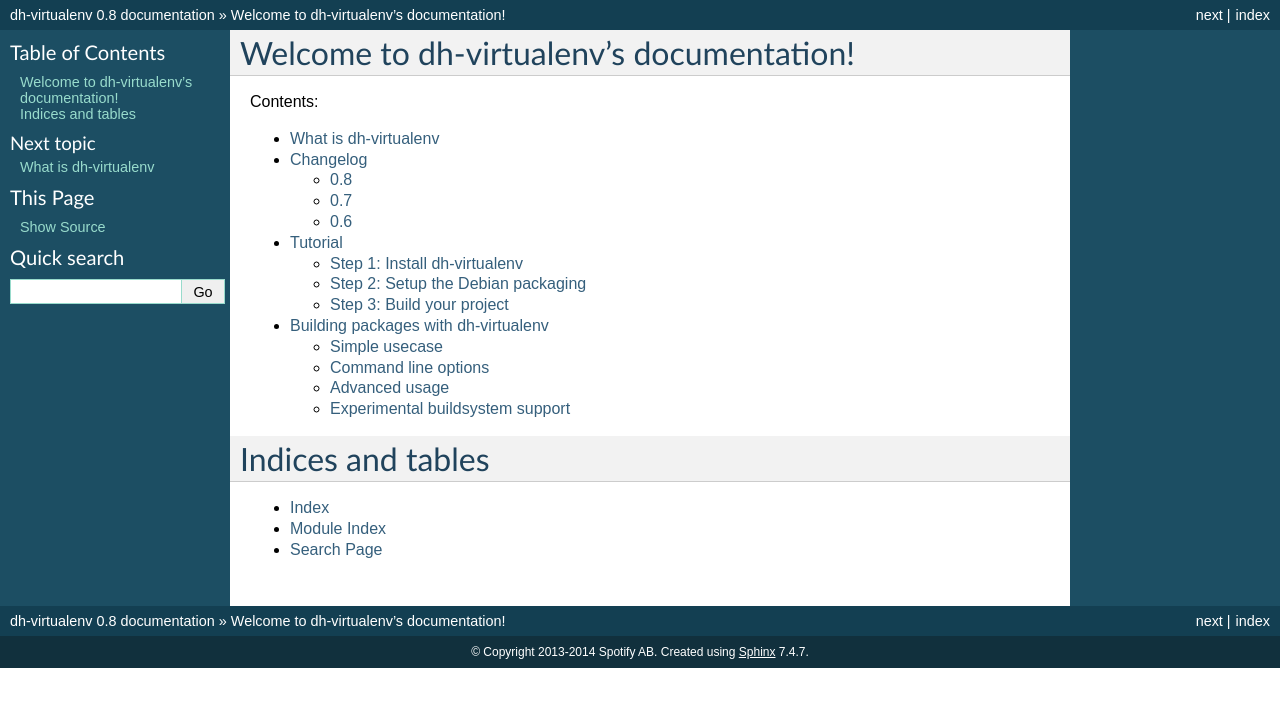
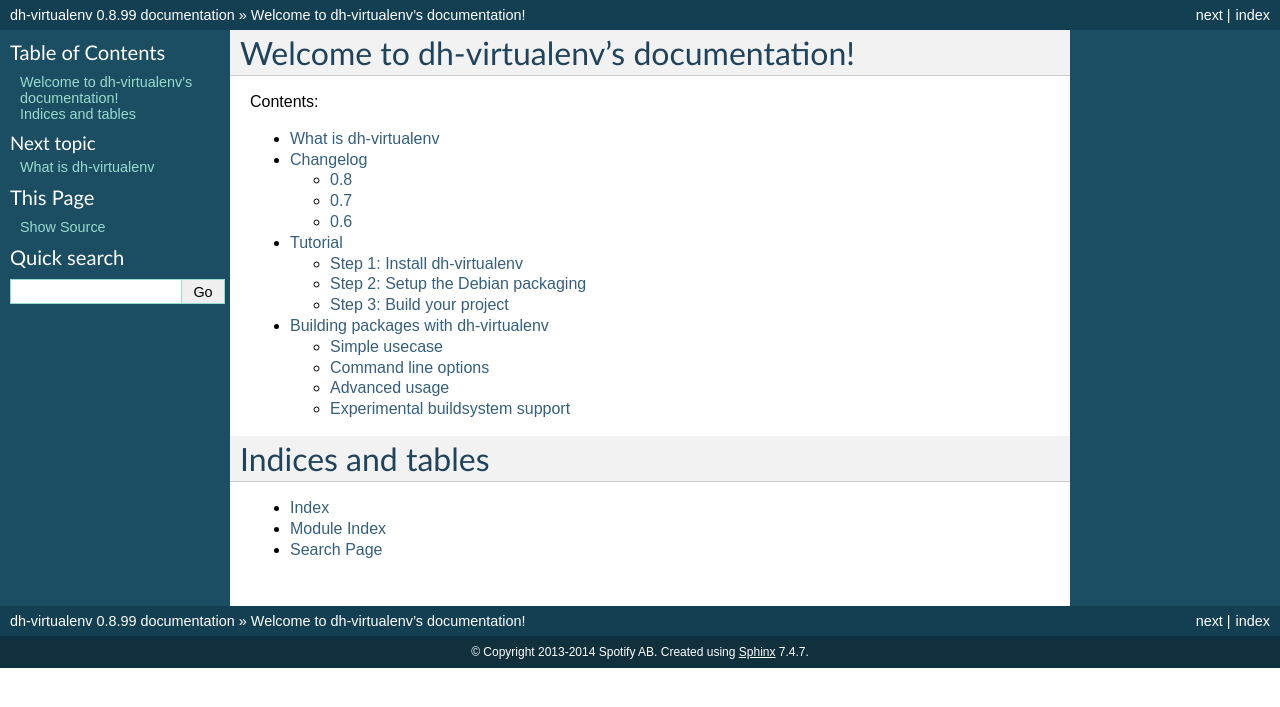
Before and after one commit to spotify/dh-virtualenv, a Sphinx documentation site: the page built from doc/index.rst, in a window 1280 px wide. Shown: the top 707 px of the page. Built offline with Sphinx 7.4.7, drawn with Linux system fonts in a browser that asks for light colours.

Commit message:
Development release

```diff
--- a/doc/conf.py
+++ b/doc/conf.py
@@ -50,7 +50,7 @@
 # The short X.Y version.
 version = '0.8'
 # The full version, including alpha/beta/rc tags.
-release = '0.8'
+release = '0.8.99'
 
 # The language for content autogenerated by Sphinx. Refer to documentation
 # for a list of supported languages.
--- a/setup.py
+++ b/setup.py
@@ -22,7 +22,7 @@
 from setuptools import setup
 
 setup(name='dh_virtualenv',
-      version='0.8',
+      version='0.8.99',
       author=u'Jyrki Pulliainen',
       author_email='jyrki@spotify.com',
       url='https://github.com/spotify/dh-virtualenv',
```
Also changed, not shown: 1 other file.
